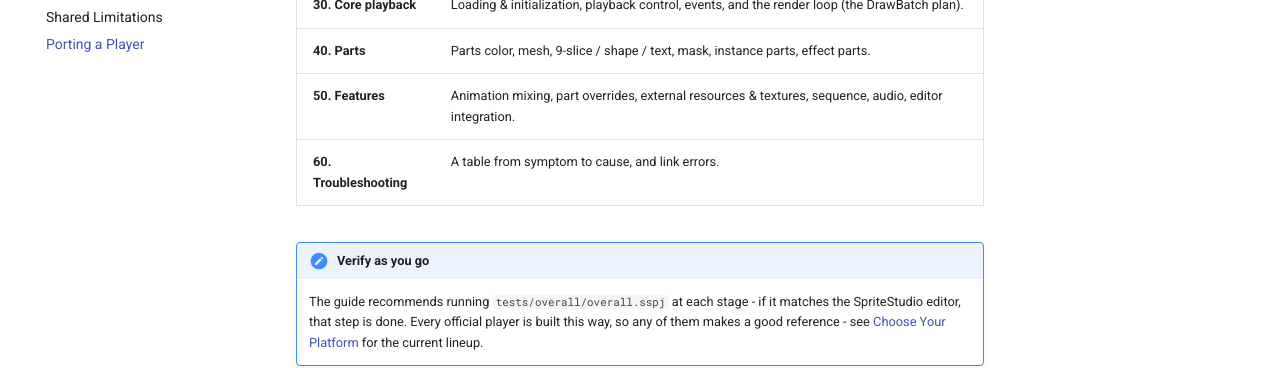
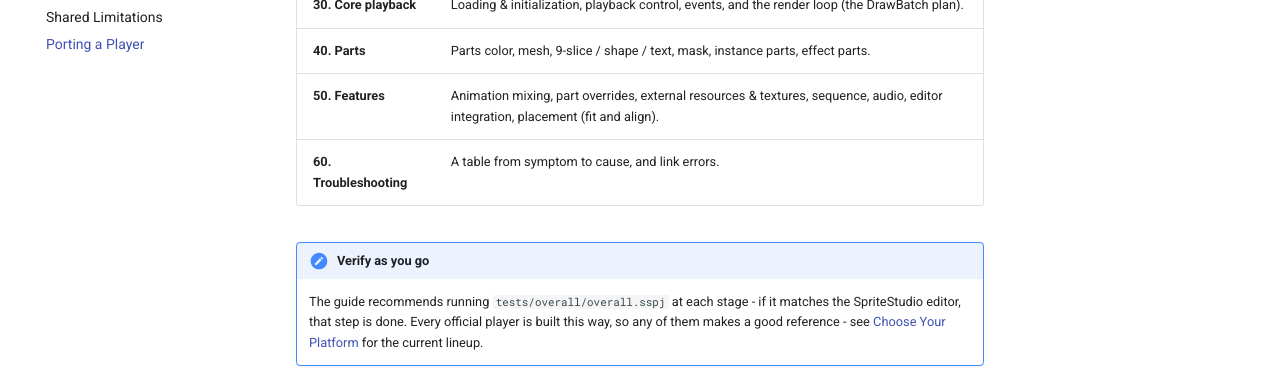
Before and after one commit to cri-middleware/SpriteStudio-Docs, an MkDocs documentation site: the page built from docs/en/sdk/porting.md, in a window 1280 px wide and 900 px high, scrolled down 736 px. Shown: the part 172-540 px from the top of the window. Built offline with MkDocs 1.6.1 and Material for MkDocs 9.7.7, drawn with Linux system fonts in a browser that asks for light colours; comment, search, counter and statistics services are not loaded.

Commit message:
docs: fixes from the family audit's ja/en and link checks
- Japanese pages linked SDK directories, which GitHub renders with the
  English README; they link each README.ja.md.
- The porting-guide map left Placement out of "50. Features" in both
  languages.
- 「RPG Maker MZ」 is 「RPG ツクール MZ」 on every other Japanese page.

```diff
--- a/docs/en/sdk/porting.md
+++ b/docs/en/sdk/porting.md
@@ -24,7 +24,7 @@ engine's Body to the shared Brain.
 | **20. Design** | Preparation, the Player's design (ssab memory, class structure, coordinate systems), the **Player API conventions** every Player shares, and `no_std` integration. |
 | **30. Core playback** | Loading & initialization, playback control, events, and the render loop (the DrawBatch plan). |
 | **40. Parts** | Parts color, mesh, 9-slice / shape / text, mask, instance parts, effect parts. |
-| **50. Features** | Animation mixing, part overrides, external resources & textures, sequence, audio, editor integration. |
+| **50. Features** | Animation mixing, part overrides, external resources & textures, sequence, audio, editor integration, placement (fit and align). |
 | **60. Troubleshooting** | A table from symptom to cause, and link errors. |
 
 !!! note "Verify as you go"
```
Also changed, not shown: docs/ja/overview/convert-with-a-standalone-tool.md (+1 -1 lines), docs/ja/sdk/concepts.md (+5 -5 lines), docs/ja/sdk/format-spec.md (+1 -1 lines), docs/ja/sdk/limitations.md (+1 -1 lines), docs/ja/sdk/porting.md (+1 -1 lines).
